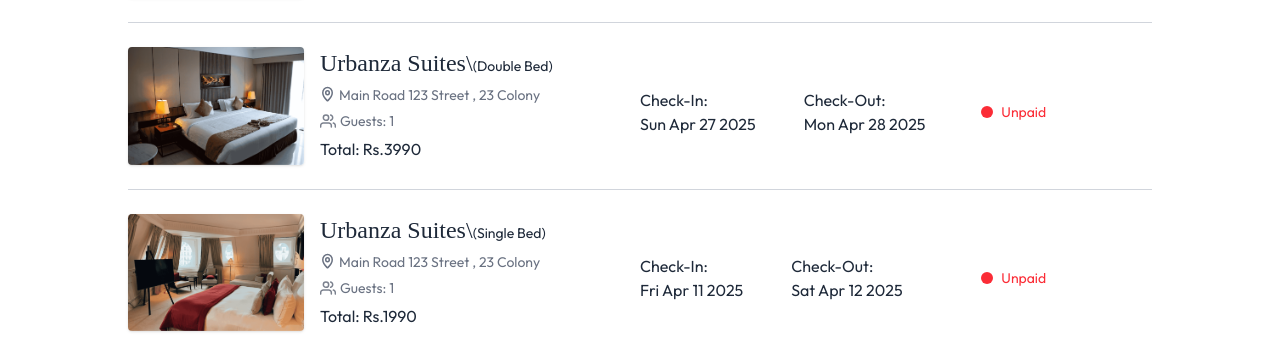
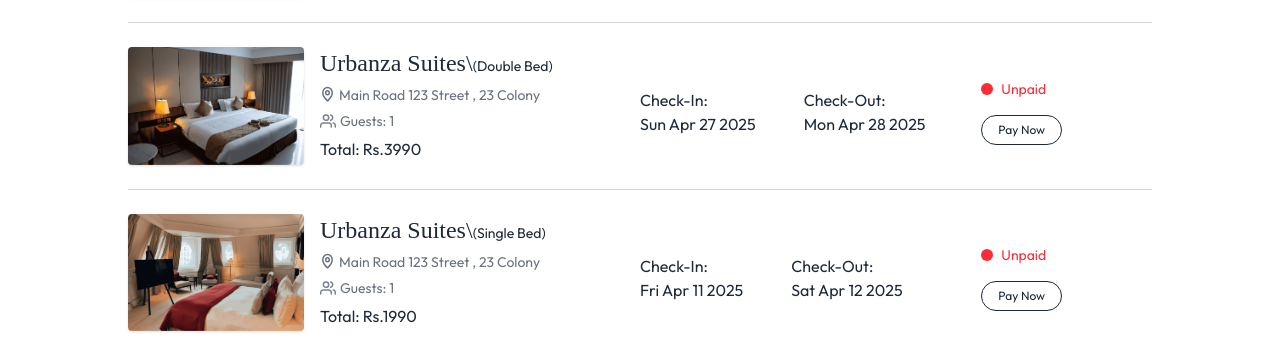
Before and after one commit to widushan/Hotel-Booking-Website, a React (Vite) app in the folder client/: page /my-bookings in a window 1280 px wide. Shown: the part 453-800 px from the top of the page. Built offline with nearby package versions, Linux system fonts and the light colour scheme; no server answers; a web font is replaced by a local one.

Commit message:
booking commit
booking draft page designed

```diff
--- a/client/src/pages/MyBookings.jsx
+++ b/client/src/pages/MyBookings.jsx
@@ -65,6 +65,11 @@
                             {booking.isPaid ? "Paid" : "Unpaid"}
                             </p>
                         </div>
+
+                        {!booking.isPaid && (
+                            <button className='px-4 py-1.5 mt-4 text-xs border border-grey-400 rounded-full hover:bg-gray-50 transition-all cursor-pointer'>Pay Now</button>
+                        )}
+
                     </div>
 
 
```
